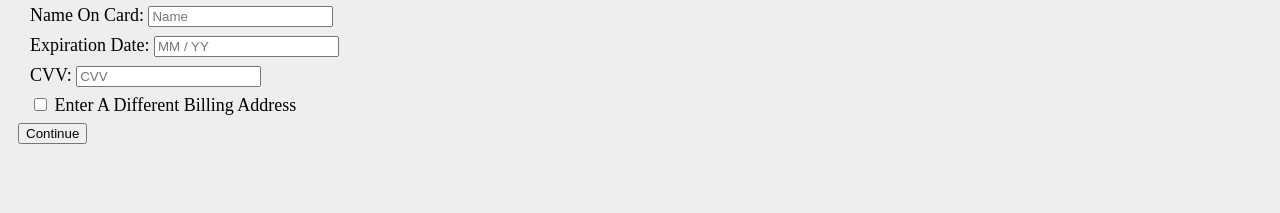
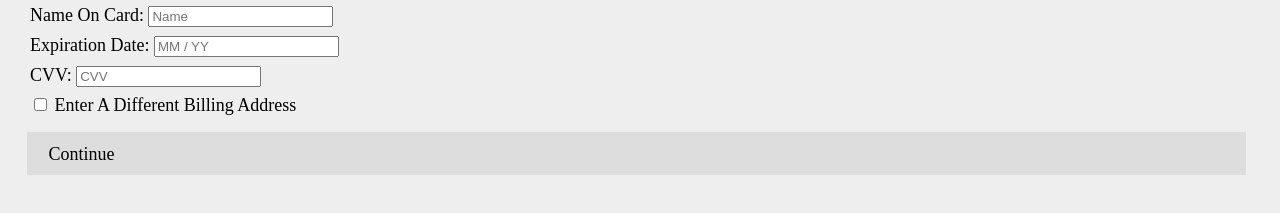
Before and after one commit to Knoll0/hci-project-one, a plain HTML site: page payment/index.html in a window 1280 px wide. Shown: the part 93-306 px from the top of the page. Drawn offline with Linux system fonts and the light colour scheme.

Commit message:
Give button styles according to other buttons

```diff
--- a/assets/css/screen.css
+++ b/assets/css/screen.css
@@ -77,7 +77,20 @@ fieldset[aria-hidden="true"] {
   padding: 1.2em; /* 18 / 15 = 1.2 */
   width: 98%;
   text-align: left;
+}
 
+#pay-submit {
+  background: #DDD;
+  border: none;
+  display: block;
+  font-size: inherit;
+  font-family: inherit;
+  line-height: 0;
+  margin: 0.5em; /* 9 / 18 = .5 */
+  margin-top: 0.666666667em; /* 12 / 18 = 0.666666667 */
+  padding: 1.2em; /* 18 / 15 = 1.2 */
+  width: 98%;
+  text-align: left;
 }
 
 #city {
@@ -121,7 +134,9 @@ fieldset[aria-hidden="true"] {
     padding-left: 2em; /* 36 / 18 = 2 */
   }
 }
-
+#pay-submit:hover,
+#pay-submit:active,
+#pay-submit:focus,
 #cart-submit:hover,
 #cart-submit:active,
 #cart-submit:focus,
```
